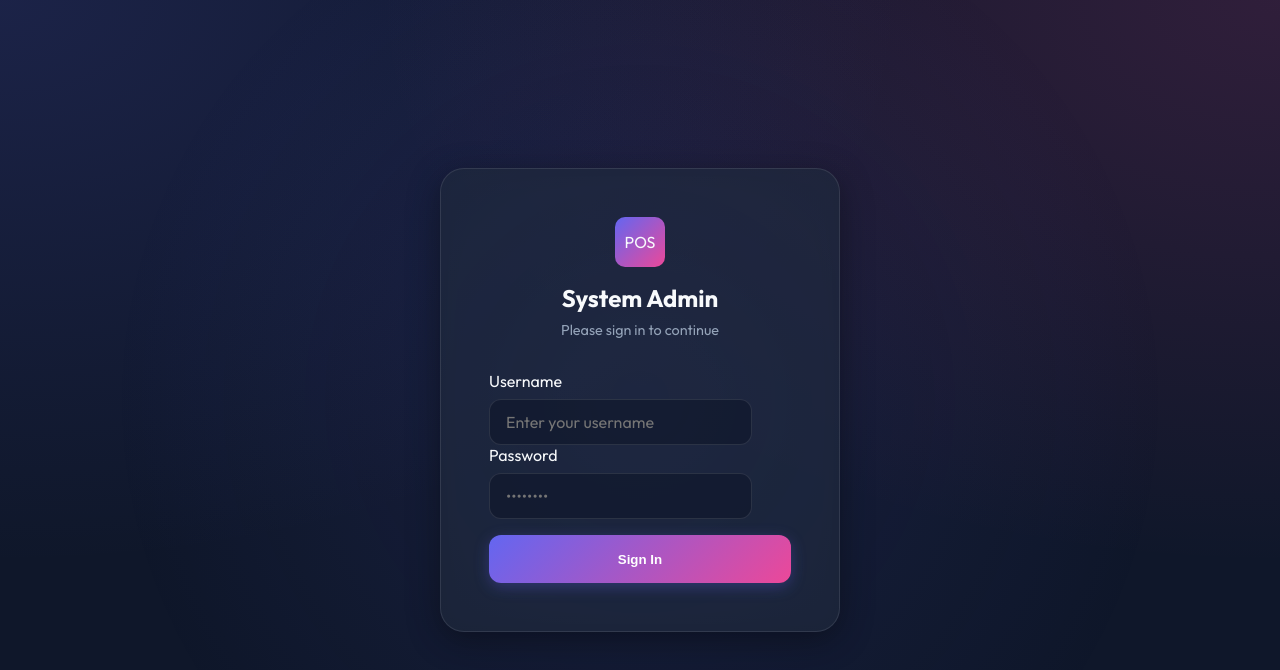
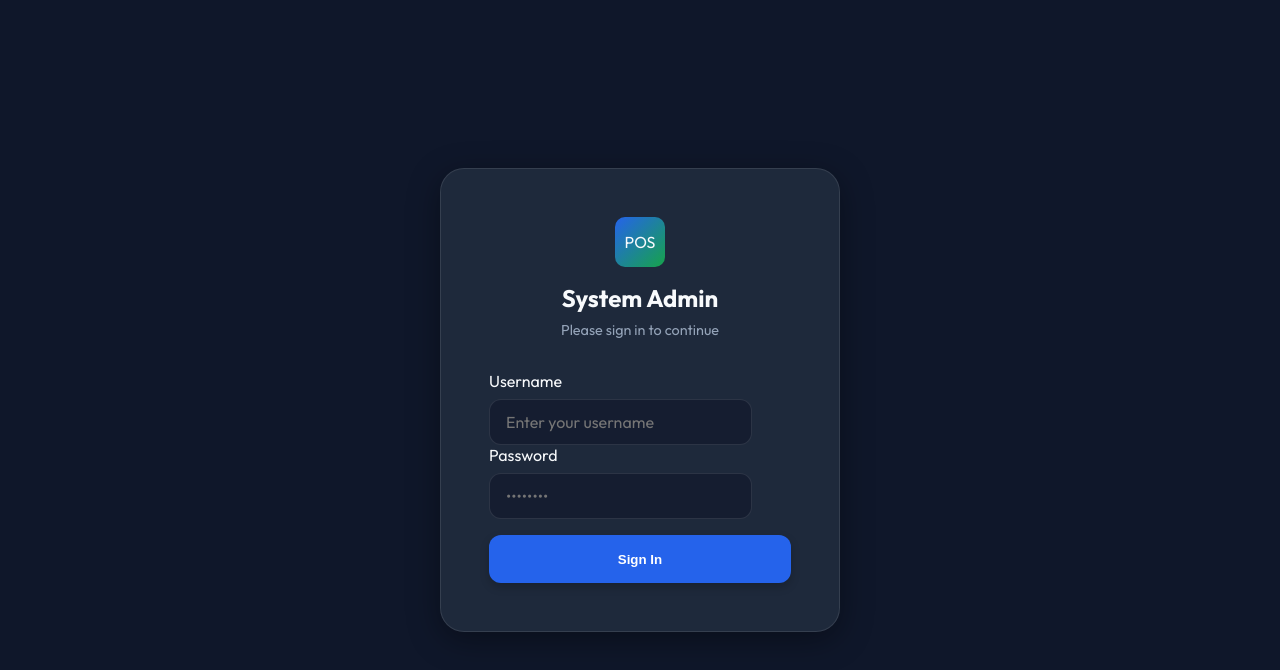
Before and after one commit to Markjohns1/pos, a React app in the folder frontend/: page / in a window 1280 px wide. Shown: the top 670 px of the page. Built offline with nearby package versions, Linux system fonts and the light colour scheme; no server answers; the HTML template or start-up script is replaced by a standard one.

Commit message:
Advanced he UI LOOKS

```diff
--- a/frontend/src/components/ReceiptModal.jsx
+++ b/frontend/src/components/ReceiptModal.jsx
@@ -100,9 +100,7 @@ const ReceiptModal = ({ isOpen, onClose, transaction }) => {
         .receipt-logo {
           font-weight: 800;
           font-size: 1.2rem;
-          background: linear-gradient(135deg, var(--accent-primary), var(--accent-secondary));
-          -webkit-background-clip: text;
-          -webkit-text-fill-color: transparent;
+          color: var(--accent-primary);
         }
 
         .receipt-amount {
--- a/frontend/src/index.css
+++ b/frontend/src/index.css
@@ -6,17 +6,18 @@
 @import url('https://fonts.googleapis.com/css2?family=Outfit:wght@300;400;500;600;700&display=swap');
 
 :root {
-  /* Color Palette - Premium Dark */
+  /* Color Palette - Solid Professional */
   --bg-dark: #0f172a;
-  --bg-card: rgba(30, 41, 59, 0.7);
-  --accent-primary: #6366f1;
-  /* Indigo */
-  --accent-secondary: #ec4899;
-  /* Pink */
+  --bg-card: #1e293b;
+  --accent-primary: #2563eb;
+  /* Professional Blue */
+  --accent-secondary: #16a34a;
+  /* Success Green */
   --text-main: #f8fafc;
   --text-muted: #94a3b8;
   --border-glass: rgba(255, 255, 255, 0.1);
-  --glass-blur: blur(12px);
+  --glass-blur: blur(0px);
+  /* Solid look, no extra blurring */
 
   /* Transitions */
   --transition-fast: 0.2s ease;
@@ -32,9 +33,6 @@
 body {
   font-family: 'Outfit', -apple-system, sans-serif;
   background-color: var(--bg-dark);
-  background-image:
-    radial-gradient(at 0% 0%, rgba(99, 102, 241, 0.15) 0px, transparent 50%),
-    radial-gradient(at 100% 0%, rgba(236, 72, 153, 0.15) 0px, transparent 50%);
   color: var(--text-main);
   min-height: 100vh;
   -webkit-font-smoothing: antialiased;
@@ -65,7 +63,7 @@ body {
 
 /* Buttons */
 .btn-primary {
-  background: linear-gradient(135deg, var(--accent-primary), var(--accent-secondary));
+  background: var(--accent-primary);
   color: white;
   border: none;
   padding: 12px 24px;
@@ -73,7 +71,7 @@ body {
   font-weight: 600;
   cursor: pointer;
   transition: var(--transition-slow);
-  box-shadow: 0 4px 15px rgba(99, 102, 241, 0.3);
+  box-shadow: 0 4px 10px rgba(0, 0, 0, 0.2);
   text-decoration: none;
   display: inline-flex;
   align-items: center;
--- a/frontend/src/pages/Login.jsx
+++ b/frontend/src/pages/Login.jsx
@@ -69,7 +69,7 @@ const Login = ({ onLoginSuccess }) => {
           justify-content: center;
           min-height: 100vh;
           width: 100%;
-          background: radial-gradient(circle at center, rgba(99, 102, 241, 0.1) 0%, transparent 70%);
+          background: var(--bg-dark);
         }
         .login-card {
           width: 100%;
```
Lines whose indentation alone changed are shown as unchanged.
